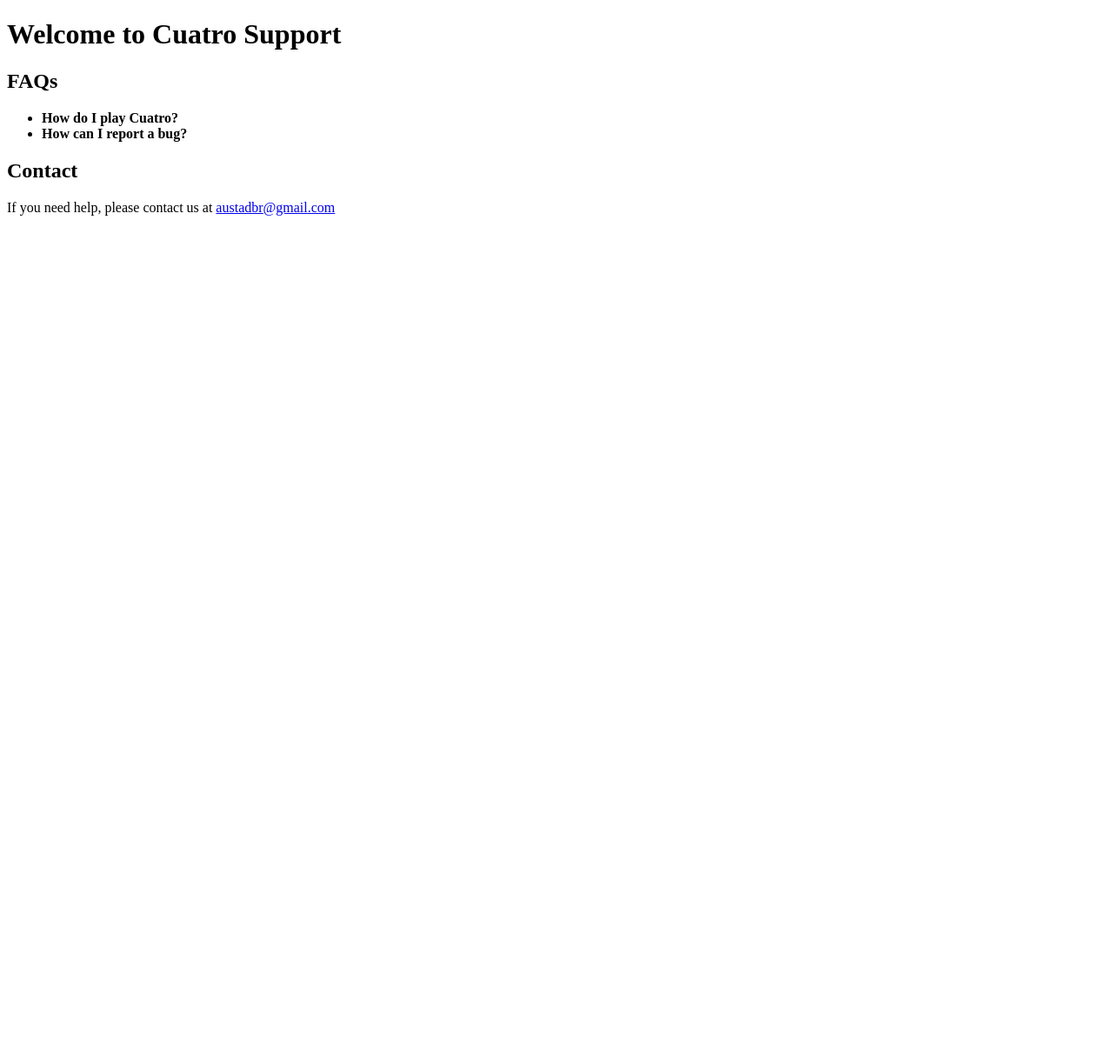
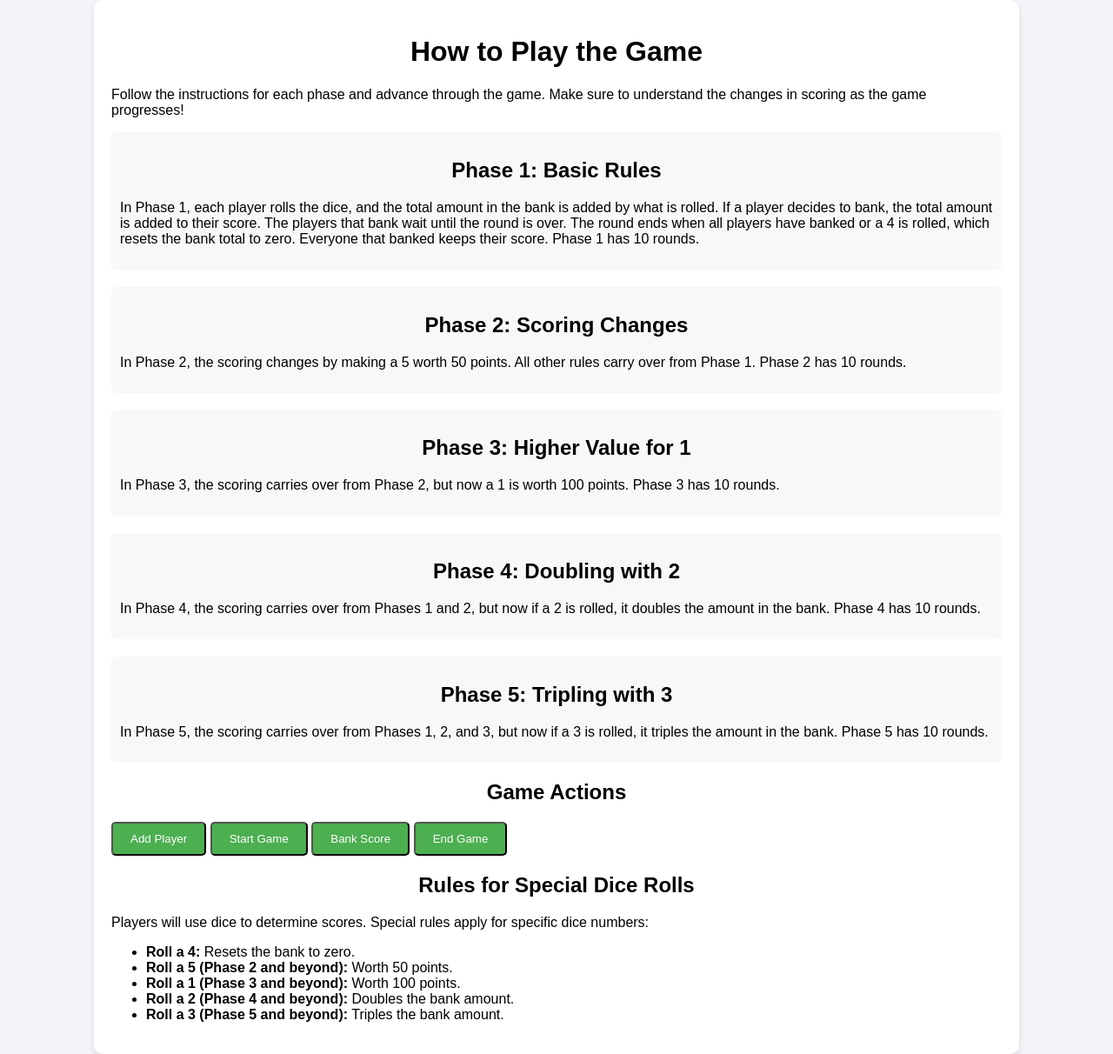
Before and after one commit to bryanaustad/cuatro-support, a plain HTML site: page index.html in a window 1280 px wide. Shown: the whole page at 87% size. Before the commit the page ends 800 px from the top, so only its background shows below. Drawn offline with Linux system fonts and the light colour scheme.

Commit message:
added game instructions

```diff
--- a/index.html
+++ b/index.html
@@ -1,26 +1,101 @@
 <!DOCTYPE html>
 <html lang="en">
 <head>
-  <meta charset="UTF-8">
-  <meta name="viewport" content="width=device-width, initial-scale=1.0">
-  <title>Cuatro Support</title>
+    <meta charset="UTF-8">
+    <meta name="viewport" content="width=device-width, initial-scale=1.0">
+    <title>Game Instructions</title>
+    <style>
+        body {
+            font-family: Arial, sans-serif;
+            background-color: #f4f4f9;
+            margin: 0;
+            padding: 0;
+        }
+        .container {
+            width: 80%;
+            margin: 0 auto;
+            padding: 20px;
+            background-color: white;
+            border-radius: 10px;
+            box-shadow: 0 4px 8px rgba(0, 0, 0, 0.1);
+        }
+        h1, h2 {
+            text-align: center;
+        }
+        .phase {
+            margin-bottom: 20px;
+            background-color: #f8f8f8;
+            padding: 10px;
+            border-radius: 5px;
+        }
+        .button {
+            background-color: #4CAF50;
+            color: white;
+            padding: 10px 20px;
+            text-align: center;
+            display: inline-block;
+            border-radius: 5px;
+            cursor: pointer;
+        }
+        .button:hover {
+            background-color: #45a049;
+        }
+        .content {
+            margin-top: 20px;
+        }
+    </style>
 </head>
 <body>
-  <header>
-    <h1>Welcome to Cuatro Support</h1>
-  </header>
 
-  <section>
-    <h2>FAQs</h2>
-    <ul>
-      <li><strong>How do I play Cuatro?</strong></li>
-      <li><strong>How can I report a bug?</strong></li>
-    </ul>
-  </section>
+    <div class="container">
+        <h1>How to Play the Game</h1>
+        <p>Follow the instructions for each phase and advance through the game. Make sure to understand the changes in scoring as the game progresses!</p>
 
-  <section>
-    <h2>Contact</h2>
-    <p>If you need help, please contact us at <a href="mailto:austadbr@gmail.com">austadbr@gmail.com</a></p>
-  </section>
+        <div class="phase">
+            <h2>Phase 1: Basic Rules</h2>
+            <p>In Phase 1, each player rolls the dice, and the total amount in the bank is added by what is rolled. If a player decides to bank, the total amount is added to their score. The players that bank wait until the round is over. The round ends when all players have banked or a 4 is rolled, which resets the bank total to zero. Everyone that banked keeps their score. Phase 1 has 10 rounds.</p>
+        </div>
+
+        <div class="phase">
+            <h2>Phase 2: Scoring Changes</h2>
+            <p>In Phase 2, the scoring changes by making a 5 worth 50 points. All other rules carry over from Phase 1. Phase 2 has 10 rounds.</p>
+        </div>
+
+        <div class="phase">
+            <h2>Phase 3: Higher Value for 1</h2>
+            <p>In Phase 3, the scoring carries over from Phase 2, but now a 1 is worth 100 points. Phase 3 has 10 rounds.</p>
+        </div>
+
+        <div class="phase">
+            <h2>Phase 4: Doubling with 2</h2>
+            <p>In Phase 4, the scoring carries over from Phases 1 and 2, but now if a 2 is rolled, it doubles the amount in the bank. Phase 4 has 10 rounds.</p>
+        </div>
+
+        <div class="phase">
+            <h2>Phase 5: Tripling with 3</h2>
+            <p>In Phase 5, the scoring carries over from Phases 1, 2, and 3, but now if a 3 is rolled, it triples the amount in the bank. Phase 5 has 10 rounds.</p>
+        </div>
+
+        <div class="content">
+            <h2>Game Actions</h2>
+            <button class="button" onclick="alert('Add Player functionality not implemented in HTML.')">Add Player</button>
+            <button class="button" onclick="alert('Start Game functionality not implemented in HTML.')">Start Game</button>
+            <button class="button" onclick="alert('Bank Score functionality not implemented in HTML.')">Bank Score</button>
+            <button class="button" onclick="alert('End Game functionality not implemented in HTML.')">End Game</button>
+        </div>
+
+        <div class="content">
+            <h2>Rules for Special Dice Rolls</h2>
+            <p>Players will use dice to determine scores. Special rules apply for specific dice numbers:</p>
+            <ul>
+                <li><strong>Roll a 4:</strong> Resets the bank to zero.</li>
+                <li><strong>Roll a 5 (Phase 2 and beyond):</strong> Worth 50 points.</li>
+                <li><strong>Roll a 1 (Phase 3 and beyond):</strong> Worth 100 points.</li>
+                <li><strong>Roll a 2 (Phase 4 and beyond):</strong> Doubles the bank amount.</li>
+                <li><strong>Roll a 3 (Phase 5 and beyond):</strong> Triples the bank amount.</li>
+            </ul>
+        </div>
+    </div>
+
 </body>
 </html>
```
